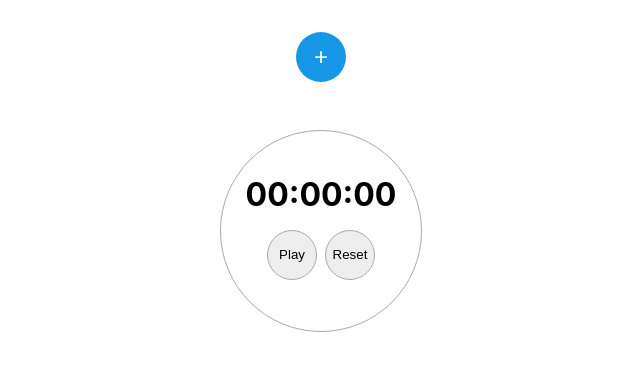
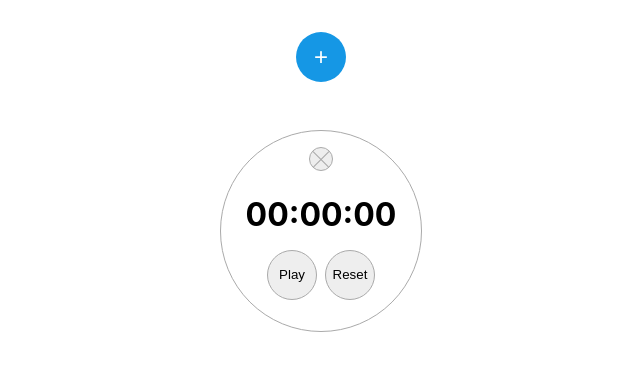
Before and after one commit to Beelink/stopwatch, a React (Create React App) app: page / in a window 1280 px wide. Shown: the top 370 px of the page, without its empty margins (319-959 px from the left). Built offline with nearby package versions, Linux system fonts and the light colour scheme.

Commit message:
refactor

```diff
--- a/src/components/AddStopwatchButton/index.js
+++ b/src/components/AddStopwatchButton/index.js
@@ -1,6 +1,6 @@
 import "./index.scss";
 
-function AddStopwatchButton({ onClick }) {
+const AddStopwatchButton = ({ onClick }) => {
   return (
     <div className="add-stopwatch-button">
       <button onClick={ onClick } className="add-stopwatch-button__button">+</button>
--- a/src/components/Stopwatch/index.js
+++ b/src/components/Stopwatch/index.js
@@ -2,7 +2,7 @@ import "./index.scss";
 import React, { useState, useEffect } from "react";
 import cn from "classnames";
 
-function Stopwatch({ value, play, playChanged, onTick }) {
+const Stopwatch = ({ value, play, playChanged, onTick, onDelete }) => {
   const [interval, setInter] = useState(null);
 
   useEffect(() => {
@@ -34,6 +34,11 @@ function Stopwatch({ value, play, playChanged, onTick }) {
     onTick(0);
   };
 
+  const _deleteStopwatch = () => {
+    _setPlay(false);
+    onDelete();
+  };
+
   const _formatValue = (value) => {
     let secNum = parseInt(value, 10);
     let hours = Math.floor(secNum / 3600);
@@ -55,6 +60,9 @@ function Stopwatch({ value, play, playChanged, onTick }) {
 
   return (
     <div className="stopwatch">
+      <button className="stopwatch__delete" onClick={_deleteStopwatch}>
+        Delete
+      </button>
       <h3 className="stopwatch__value">{_formatValue(value)}</h3>
       <ul className="stopwatch__buttons">
         <li>
@@ -76,6 +84,6 @@ function Stopwatch({ value, play, playChanged, onTick }) {
       </ul>
     </div>
   );
-}
+};
 
 export default Stopwatch;
--- a/src/components/Stopwatch/index.scss
+++ b/src/components/Stopwatch/index.scss
@@ -21,7 +21,7 @@
     margin: 0;
     display: flex;
 
-    li {
+    & > li {
       margin-right: 8px;
 
       &:last-child {
@@ -37,6 +37,7 @@
     height: 50px;
     background: $back-color;
     cursor: pointer;
+    padding: 0;
 
     &--blue {
       background: $accent-color;
@@ -44,4 +45,35 @@
       border-color: $accent-color;
     }
   }
+
+  &__delete {
+    background: $back-color;
+    border: 1px solid $border-color;
+    border-radius: 50%;
+    padding: 0;
+    width: 24px;
+    height: 24px;
+    position: relative;
+    font-size: 0;
+    overflow: hidden;
+    cursor: pointer;
+
+    &::before, &::after {
+      content: "";
+      position: absolute;
+      width: 40px;
+      height: 1px;
+      background: $border-color;
+      left: calc(50% - 20px);
+      top: 50%;
+    }
+
+    &::after {
+      transform: rotate(45deg);
+    }
+
+    &::before {
+      transform: rotate(-45deg);
+    }
+  }
 }
--- a/src/components/StopwatchList/index.js
+++ b/src/components/StopwatchList/index.js
@@ -15,12 +15,12 @@ const StopwatchList = forwardRef(({}, ref) => {
   useImperativeHandle(ref, () => ({
     addStopwatch() {
       _addStopwatch();
-    }
+    },
   }));
 
   const _addStopwatch = () => {
     let newArr = [...stopwatches];
-    newArr.push({
+    newArr.unshift({
       id: new Date().valueOf(),
       value: 0,
       play: false,
@@ -29,31 +29,50 @@ const StopwatchList = forwardRef(({}, ref) => {
     setStopwatches(newArr);
   };
 
-  const _updateStopwatchPlay = (index, value) => {
+  const _updateStopwatchPlay = (id, value) => {
     let newArr = [...stopwatches];
-    newArr[index].play = value;
+    newArr = newArr.map((item) => {
+      if (item.id === id) {
+        item.play = value;
+      }
+      return item;
+    });
     setStopwatches(newArr);
   };
 
-  const _updateStopwatchValue = (index, value) => {
+  const _updateStopwatchValue = (id, value) => {
     let newArr = [...stopwatches];
-    newArr[index].value = value;
+    newArr = newArr.map((item) => {
+      if (item.id === id) {
+        item.value = value;
+      }
+      return item;
+    });
+    setStopwatches(newArr);
+  };
+
+  const _deleteStopwatch = (id) => {
+    let newArr = [...stopwatches];
+    newArr = newArr.filter((value) => value.id !== id);
     setStopwatches(newArr);
   };
 
   return (
     <div className="stopwatch-list">
       <ul className="stopwatch-list__list">
-        {stopwatches.map((stopwatch, index) => {
+        {stopwatches.map((stopwatch) => {
           return (
             <li key={stopwatch.id}>
               <Stopwatch
                 {...stopwatch}
                 onTick={(value) => {
-                  _updateStopwatchValue(index, value);
+                  _updateStopwatchValue(stopwatch.id, value);
                 }}
                 playChanged={(value) => {
-                  _updateStopwatchPlay(index, value);
+                  _updateStopwatchPlay(stopwatch.id, value);
+                }}
+                onDelete={() => {
+                  _deleteStopwatch(stopwatch.id);
                 }}
               />
             </li>
--- a/src/components/StopwatchList/index.scss
+++ b/src/components/StopwatchList/index.scss
@@ -7,7 +7,7 @@
         padding: 16px;
         margin: 0;
 
-        li {
+        & > li {
             margin: 0 16px 16px 0;
 
             &:last-child {
```
